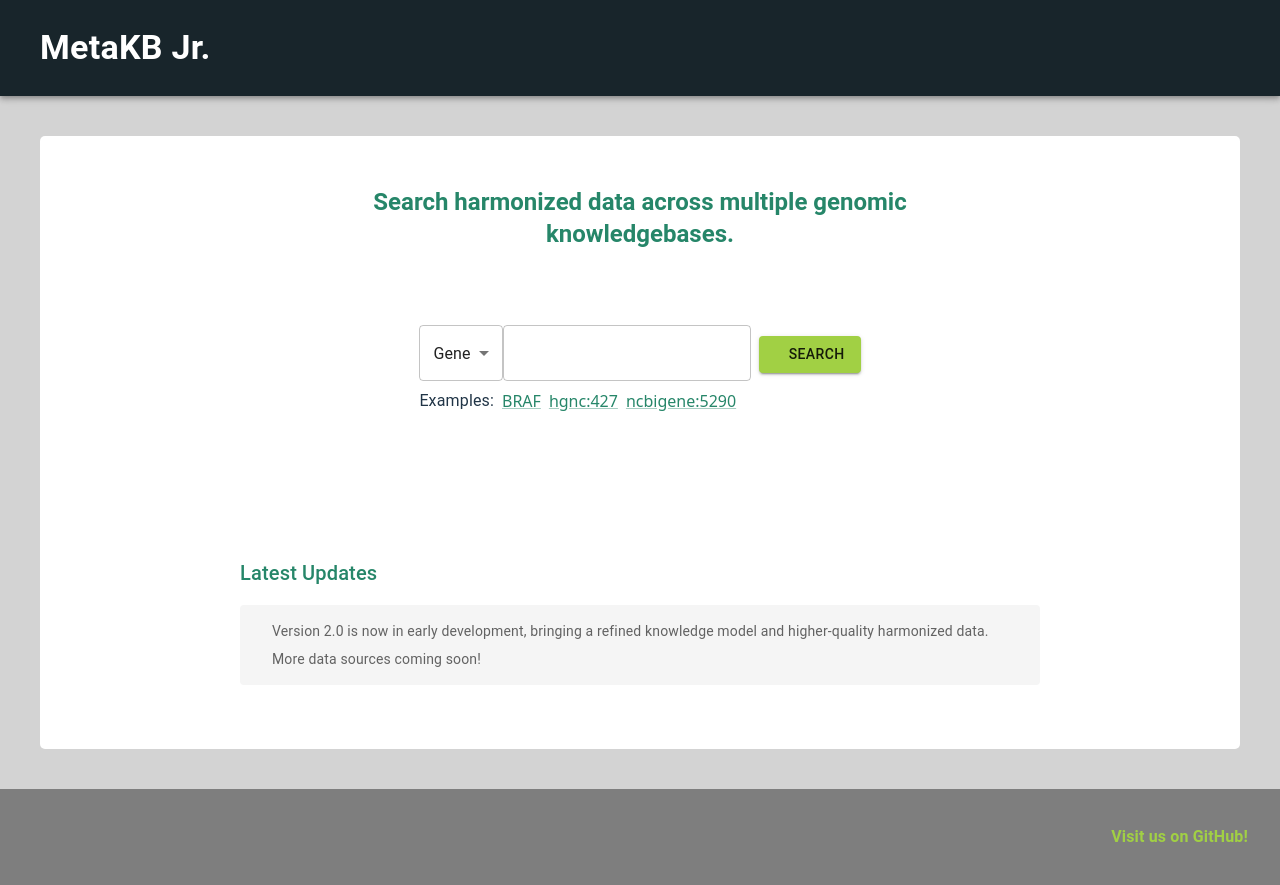
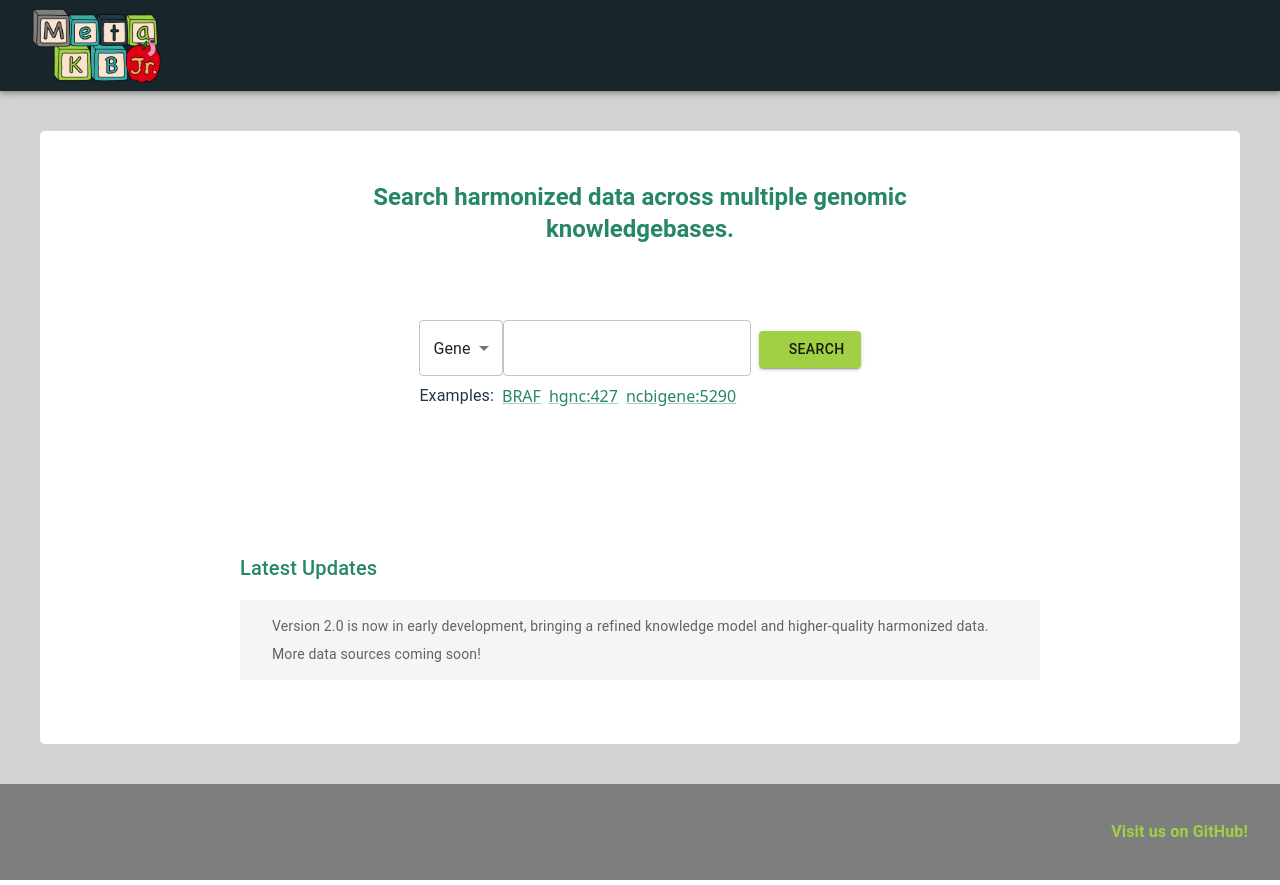
Before and after one commit to cancervariants/metakb, a React (Vite) app in the folder client/: page / in a window 1280 px wide. Built offline with nearby package versions, Linux system fonts and the light colour scheme; no server answers; some icons are missing.

Commit message:
feat: add logo to header (#705)
<img width="1195" height="892" alt="Screenshot 2026-02-13 at 9 09 52 AM"
src="https://github.com/user-attachments/assets/7ef9fd37-4fcc-41e6-befd-782554b14876"
/>

```diff
--- a/client/src/components/Header.tsx
+++ b/client/src/components/Header.tsx
@@ -1,15 +1,19 @@
-import { AppBar, Box, Toolbar, Typography } from '@mui/material'
+import { AppBar, Box, Toolbar } from '@mui/material'
 import { Link } from 'react-router-dom'
+import metakbJrLogo from '../assets/metakbjr-logo.png'
 
 const Header = () => {
   return (
-    <AppBar position="static" color="header" sx={{ padding: 2 }}>
+    <AppBar position="static" color="header">
       <Toolbar sx={{ display: 'flex', justifyContent: 'space-between' }}>
         <Box display="flex" alignItems="center" gap={2}>
           <Link to="/" style={{ textDecoration: 'none', color: 'inherit' }}>
-            <Typography variant="h4" fontWeight="bold" color="white">
-              MetaKB Jr.
-            </Typography>
+            <Box
+              component="img"
+              src={metakbJrLogo}
+              alt="MetaKB Jr."
+              sx={{ height: 75, width: 'auto', display: 'block', padding: 1 }}
+            />
           </Link>
         </Box>
       </Toolbar>
```
Also changed, not shown: client/src/assets/metakbjr-logo.png (added).
